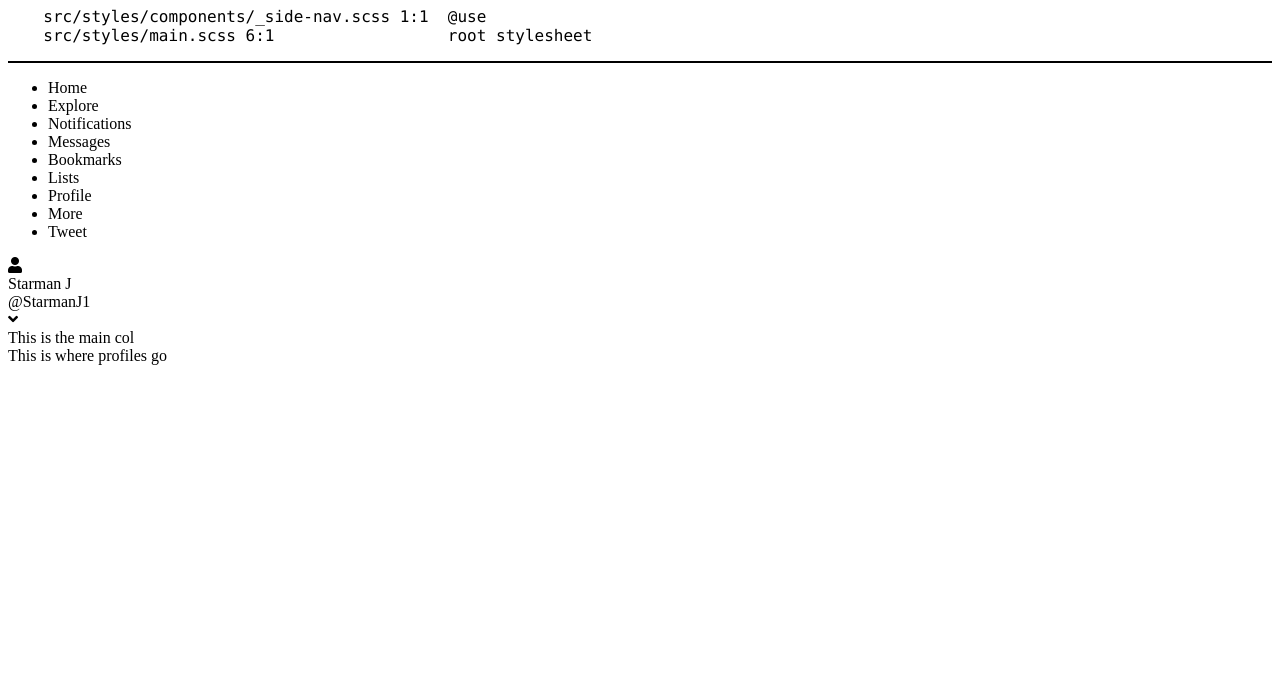
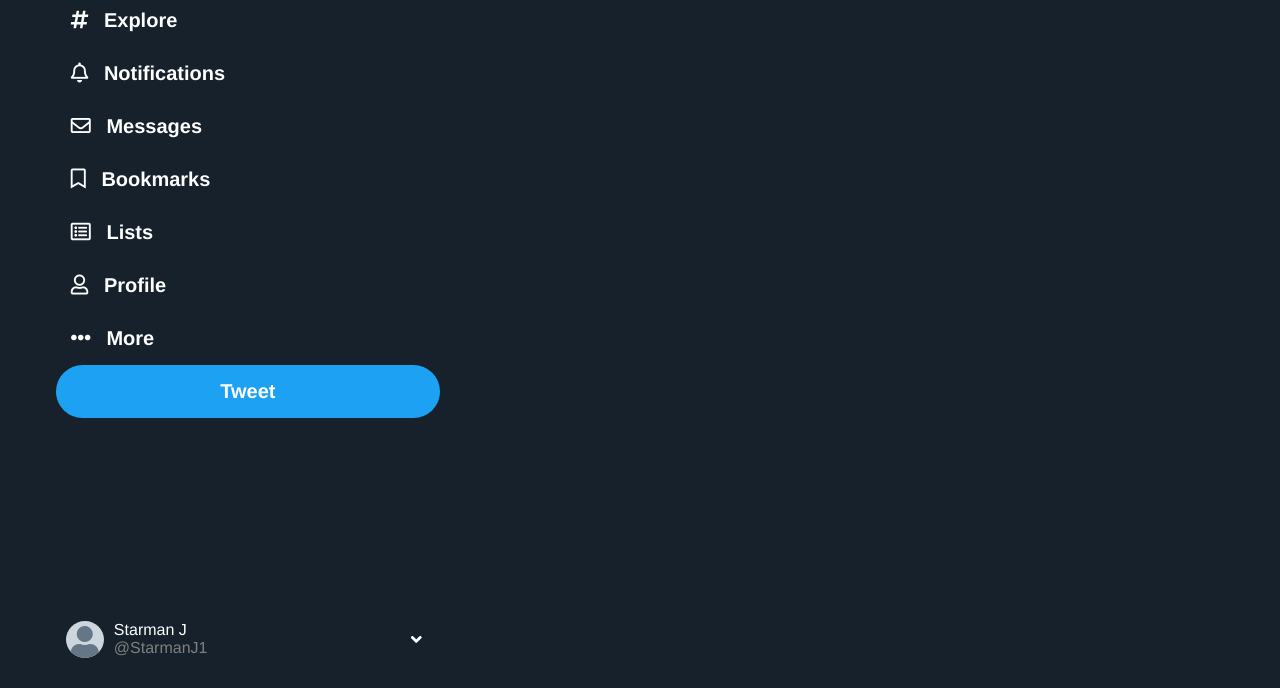
Before and after one commit to dcorso21/Twitter-Clone, a website: page dist/index.html in a window 1280 px wide. Shown: the part 112-800 px from the top of the page. Drawn offline with Linux system fonts and the light colour scheme.

Commit message:
all components on side bar set out

```diff
--- a/src/styles/base/_layout.scss
+++ b/src/styles/base/_layout.scss
@@ -1,7 +1,12 @@
-.layout{
+body {
+    color: white;
+    font-family: Helvetica, Arial, sans-serif;
+}
+
+.layout {
     display: grid;
     height: 100vh;
     width: 100vw;
     grid-template-columns: 3;
-    background-color: #16212B;
+    background-color: #16212b;
 }
--- a/src/styles/components/_side-nav.scss
+++ b/src/styles/components/_side-nav.scss
@@ -1,25 +1,85 @@
-@use '../standard' as std;
+@use '../libs' as *;
 
+.side-bar {
+    grid-column: 1;
+    @include flex-center;
+    align-items: flex-start;
+    flex-direction: column;
+    justify-content: space-between;
+    width: 30vw;
+    margin-left: 10%;
 
-.side-bar{
-    grid-column: 1;
+    ul {
+        list-style: none;
+        width: 100%;
 
-    ul{
-        margin-left: 33%;
-        list-style: none;
-
-        li{
+        li {
+            cursor: pointer;
             font-size: 125%;
+            width: fit-content;
             font-weight: bold;
+            border-radius: $br-px;
             color: white;
             padding: 15px;
+
+            &:hover {
+                background-color: getColor(hover_bg);
+                color: getColor(hover_fg);
+            }
+
+            span{
+                margin-left: 10px;
+            }
+        }
+
+        .tweet-btn{
+            // align-self: center;
+            background-color: getColor(accent);
+            text-align: center;
+            width: 100%;
+            &:hover{
+                background-color: getColor(hover_acc);
+                color: getColor(fg);
+            }
         }
     }
 
     .user-info {
-        // display: flex;
-        // justify-content: center;
-        // align-items: center;
-        @include std.mx-flex-center;
+        @include flex-center;
+        cursor: pointer;
+        border-radius: $br-px;
+        width: 100%;
+        margin: 20px auto;
+        padding: 10px;
+        justify-content: space-between;
+
+        &:hover {
+            background-color: getColor(hover_bg);
+        }
+
+        .info-left {
+            display: flex;
+
+            // User Icon
+            .fa-user {
+                margin-right: 10px;
+                background-color: #cdd6dd;
+                padding: 5px;
+                padding-bottom: 0px;
+                overflow: hidden;
+                font-size: 200%;
+                color: #657787;
+                border-radius: 50%;
+            }
+
+            // Twitter @handle
+            .handle {
+                color: grey;
+            }
+        }
+        .down-btn {
+            font-size: 110%;
+            margin: 8px;
+        }
     }
 }
--- /dev/null
+++ b/src/styles/libs/_functions.scss
@@ -0,0 +1,6 @@
+@use 'sass:map';
+@use 'variables' as *;
+
+@function getColor($color_name) {
+    @return map.get($color_palette, $color_name);
+}
--- a/src/styles/libs/_index.scss
+++ b/src/styles/libs/_index.scss
@@ -0,0 +1,3 @@
+@forward 'functions';
+@forward 'mixins';
+@forward 'variables';
--- a/src/styles/libs/_mixins.scss
+++ b/src/styles/libs/_mixins.scss
@@ -1,4 +1,6 @@
-@mixin flex-center{
+@use 'functions';
+
+@mixin flex-center {
     display: flex;
     justify-content: center;
     align-items: center;
--- a/src/styles/libs/_variables.scss
+++ b/src/styles/libs/_variables.scss
@@ -0,0 +1,11 @@
+$br-px: 70px;
+
+$color_palette: (
+    bg: #16212b,
+    fg: #fff,
+    // Hover Buttons
+    hover_fg: #1da1f2,
+    hover_bg: #172d3f,
+    accent: #1da1f2,
+    hover_acc: #1da0f2c5,
+);
--- a/src/styles/main.scss
+++ b/src/styles/main.scss
@@ -1,3 +1,5 @@
+@use 'libs' as *;
+
 //Base
 @use 'base/reset';
 @use 'base/layout';
@@ -6,8 +8,3 @@
 @use 'components/side-nav';
 @use 'components/main_col';
 @use 'components/profiles';
-
-body{
-    color: white;
-    font-family: Helvetica, Arial, sans-serif
-}
```
Also changed, not shown: dist/index.html, dist/styles/main.css.
